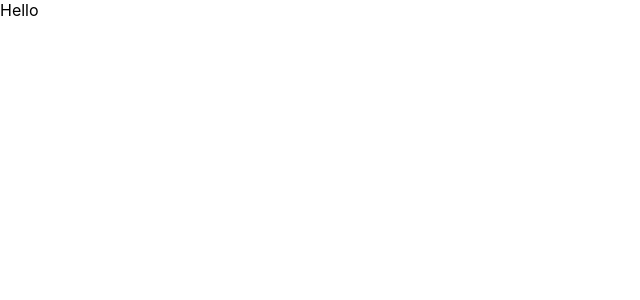
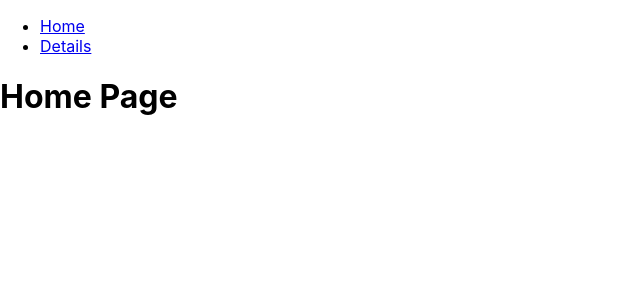
Before and after one commit to denbrkic/todo, a React (Create React App) app: page / in a window 1280 px wide. Shown: the top 300 px of the page, without its empty margins (0-640 px from the left). Built offline with nearby package versions, Linux system fonts and the light colour scheme.

Commit message:
setup routing

```diff
--- a/src/App.js
+++ b/src/App.js
@@ -1,9 +1,21 @@
+import {Route, Link} from 'react-router-dom';
 import './App.scss';
+import Home from './pages/Home/Home';
+import TaskDetails from './pages/TaskDetails/TaskDetails';
 
 const App = () => {
   return (
     <div className="App">
-      Hello
+      <header>
+        <nav>
+          <ul>
+          <li><Link to="/">Home</Link></li>
+          <li><Link to="/details">Details</Link></li>
+          </ul>
+        </nav>
+      </header>
+      <Route path="/" exact component={Home} />
+      <Route path="/details" exact component={TaskDetails} />
     </div>
   );
 }
--- /dev/null
+++ b/src/pages/Home/Home.js
@@ -0,0 +1,9 @@
+import React from 'react';
+
+const Home = () => {
+    return (
+        <h1>Home Page</h1>
+    )
+}
+
+export default Home;
--- /dev/null
+++ b/src/pages/TaskDetails/TaskDetails.js
@@ -0,0 +1,9 @@
+import React from 'react';
+
+const TaskDetails = () => {
+    return (
+        <h1>Task Details Page</h1>
+    )
+}
+
+export default TaskDetails;
```
